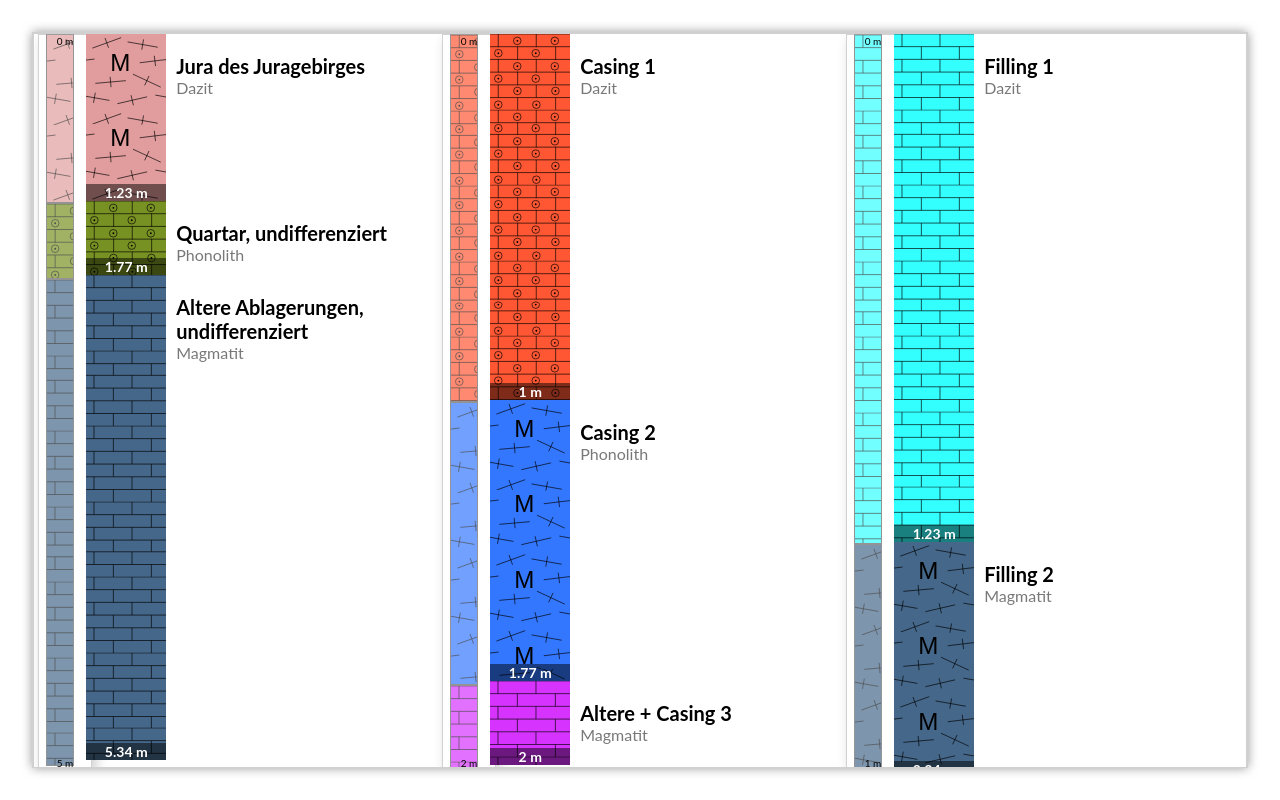
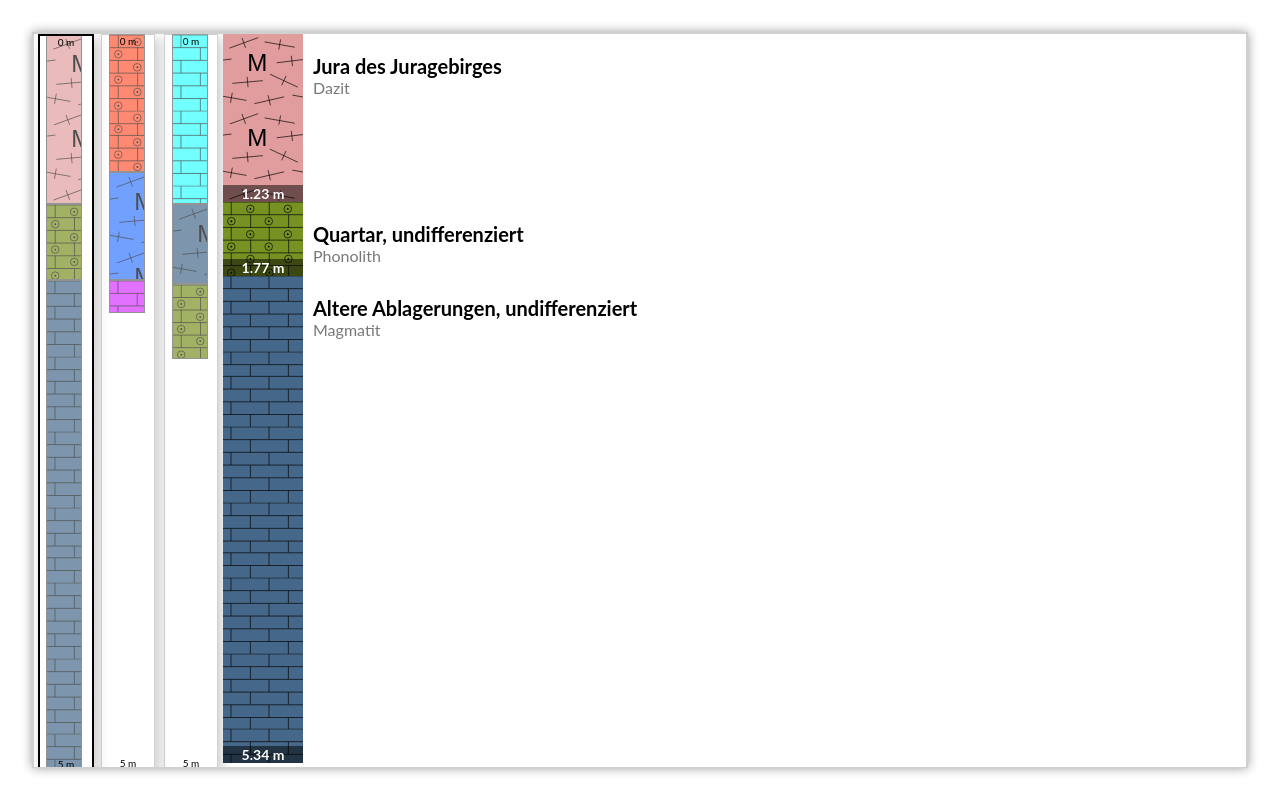
Before and after one commit to ist-supsi/react-stratigraphy, a React (Create React App) app: page / in a window 1280 px wide. Built offline with nearby package versions, Linux system fonts and the light colour scheme.

Commit message:
feat : Using SecondModel in App.js.

```diff
--- a/src/app/App.js
+++ b/src/app/App.js
@@ -1,11 +1,13 @@
 import React from "react";
 import * as Styled from "./styles";
 import FirstModel from "../features/multipleStratigraphy/firstModel";
+import SecondModel from "../features/multipleStratigraphy/secondModel";
 
 const App = () => {
   return (
     <Styled.Container>
-      <FirstModel />
+      {/* <FirstModel /> */}
+      <SecondModel />
     </Styled.Container>
   );
 };
```
